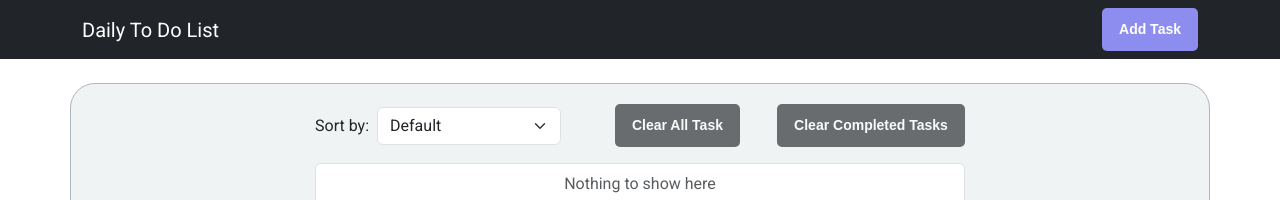
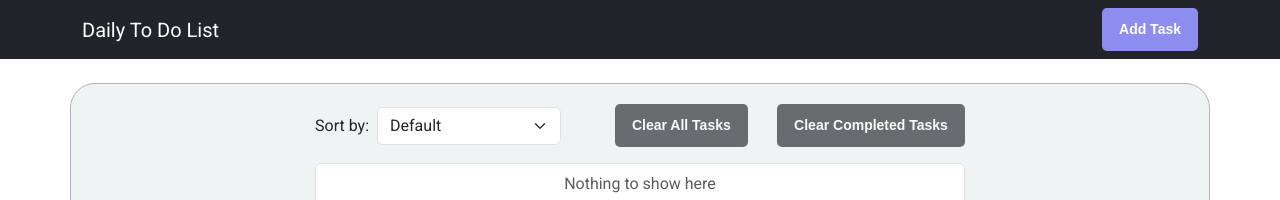
Before and after one commit to Jack-Vu/Jack-todo-list, a React (Create React App) app: page / in a window 1280 px wide. Shown: the top 200 px of the page. Built offline with nearby package versions, Linux system fonts and the light colour scheme.

Commit message:
typo fixed

```diff
--- a/src/components/ClearTask.jsx
+++ b/src/components/ClearTask.jsx
@@ -3,7 +3,8 @@ import { Modal } from "./Modal";
 import { TasksContext } from "../context/TasksContext";
 
 const ClearTask = () => {
-  const { tasks, clearCompletedTasks, handleClearAllTask } = useContext(TasksContext);
+  const { tasks, clearCompletedTasks, handleClearAllTask } =
+    useContext(TasksContext);
   return (
     <div className="clear-buttons d-flex justify-content-between">
       <button
@@ -11,7 +12,7 @@ const ClearTask = () => {
         type="button"
         disabled={tasks.length === 0}
         onClick={handleClearAllTask}>
-        <span>Clear All Task</span>
+        <span>Clear All Tasks</span>
       </button>
       <button
         className="btn btn-dark transition-btn"
```
